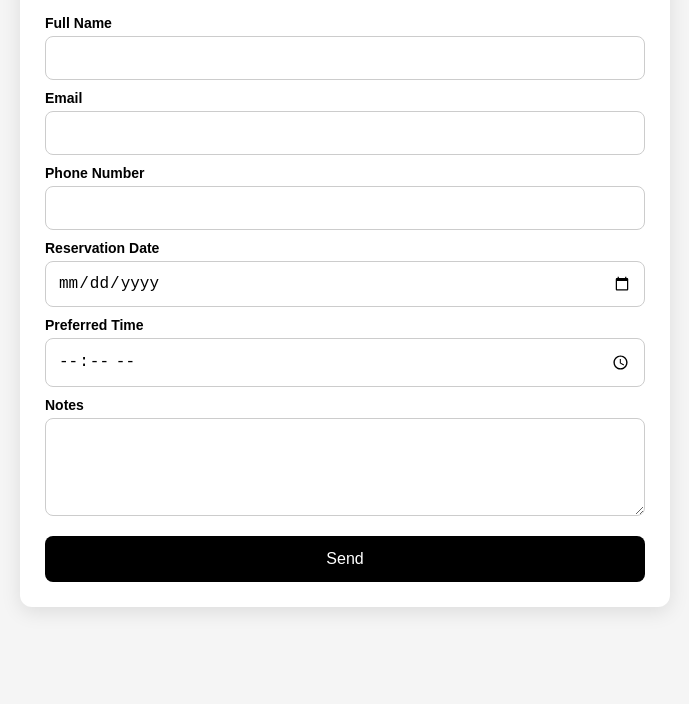
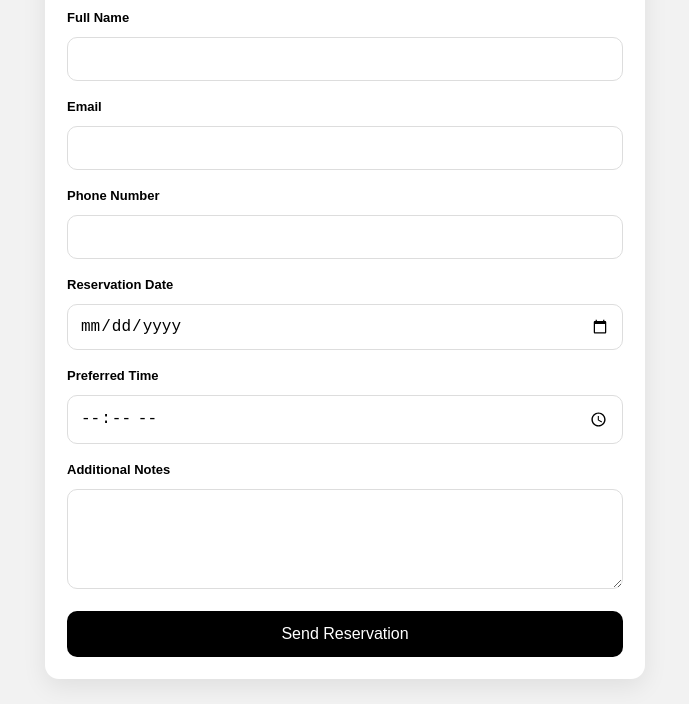
Before and after one commit to mattialucchesi/mattialucchesi.github.io, a plain HTML site: page index.html in a window 1280 px wide. Shown: the part 141-845 px from the top of the page, without its empty margins (295-984 px from the left). Before the commit the page ends 800 px from the top, so only its background shows below. Drawn offline with Linux system fonts and the light colour scheme.

Commit message:
Update index.html

```diff
--- a/index.html
+++ b/index.html
@@ -3,66 +3,82 @@
 <head>
   <meta charset="UTF-8">
 
-  <!-- ✅ FIX MOBILE DISPLAY -->
+  <!-- ✅ Mobile fix -->
   <meta name="viewport" content="width=device-width, initial-scale=1.0">
 
-  <title>Save the Date</title>
+  <title>Book Your Spot</title>
 
   <style>
+    * {
+      box-sizing: border-box;
+    }
+
     body {
       margin: 0;
       padding: 0;
       font-family: Arial, sans-serif;
-      background: #f5f5f5;
+      background: #f2f2f2;
     }
 
     .container {
-      width: 90%;
+      width: 92%;
       max-width: 600px;
-      margin: 50px auto;
+      margin: 25px auto;
       background: white;
-      padding: 25px;
-      border-radius: 12px;
-      box-shadow: 0 5px 20px rgba(0,0,0,0.1);
+      padding: 22px;
+      border-radius: 14px;
+      box-shadow: 0 8px 25px rgba(0,0,0,0.08);
     }
 
     h1 {
       text-align: center;
+      font-size: 24px;
+      margin-bottom: 18px;
+    }
+
+    p {
+      text-align: center;
+      font-size: 14px;
+      color: #666;
       margin-bottom: 20px;
-      font-size: 28px;
     }
 
     form {
       display: flex;
       flex-direction: column;
+      gap: 12px;
     }
 
     label {
-      margin-top: 10px;
-      margin-bottom: 5px;
-      font-weight: bold;
-      font-size: 14px;
+      font-size: 13px;
+      font-weight: 600;
+      margin-top: 6px;
     }
 
     input, textarea {
       width: 100%;
       padding: 12px;
-      font-size: 16px; /* important for mobile zoom fix */
-      border: 1px solid #ccc;
-      border-radius: 8px;
-      box-sizing: border-box;
+      font-size: 16px;
+      border: 1px solid #ddd;
+      border-radius: 10px;
+      outline: none;
+    }
+
+    input:focus, textarea:focus {
+      border-color: #000;
     }
 
     textarea {
+      min-height: 100px;
       resize: vertical;
     }
 
     button {
-      margin-top: 20px;
+      margin-top: 10px;
       padding: 14px;
       font-size: 16px;
       border: none;
-      border-radius: 8px;
+      border-radius: 10px;
       background: black;
       color: white;
       cursor: pointer;
@@ -75,47 +91,47 @@
     /* Mobile tweaks */
     @media (max-width: 600px) {
       .container {
-        margin: 20px auto;
-        padding: 20px;
+        margin: 15px auto;
+        padding: 18px;
       }
 
       h1 {
-        font-size: 22px;
+        font-size: 20px;
       }
     }
   </style>
-
 </head>
 
 <body>
 
   <div class="container">
 
-    <h1>Save the Date</h1>
+    <h1>Book Your Reservation</h1>
+    <p>Please fill out the form below and we’ll get back to you.</p>
 
     <form action="https://formspree.io/f/mzdyvrbv" method="POST">
 
-      <label for="name">Full Name</label>
-      <input type="text" id="name" name="name" required>
+      <label>Full Name</label>
+      <input type="text" name="name" required>
 
-      <label for="email">Email</label>
-      <input type="email" id="email" name="email" required>
+      <label>Email</label>
+      <input type="email" name="email" required>
 
-      <label for="phone">Phone Number</label>
-      <input type="tel" id="phone" name="phone">
+      <label>Phone Number</label>
+      <input type="tel" name="phone">
 
-      <label for="date">Reservation Date</label>
-      <input type="date" id="date" name="date" required>
+      <label>Reservation Date</label>
+      <input type="date" name="date" required>
 
-      <label for="time">Preferred Time</label>
-      <input type="time" id="time" name="time" required>
+      <label>Preferred Time</label>
+      <input type="time" name="time" required>
 
-      <label for="message">Notes</label>
-      <textarea id="message" name="message" rows="4"></textarea>
+      <label>Additional Notes</label>
+      <textarea name="message"></textarea>
 
       <input type="hidden" name="_subject" value="New Reservation Request">
 
-      <button type="submit">Send</button>
+      <button type="submit">Send Reservation</button>
 
     </form>
 
```
